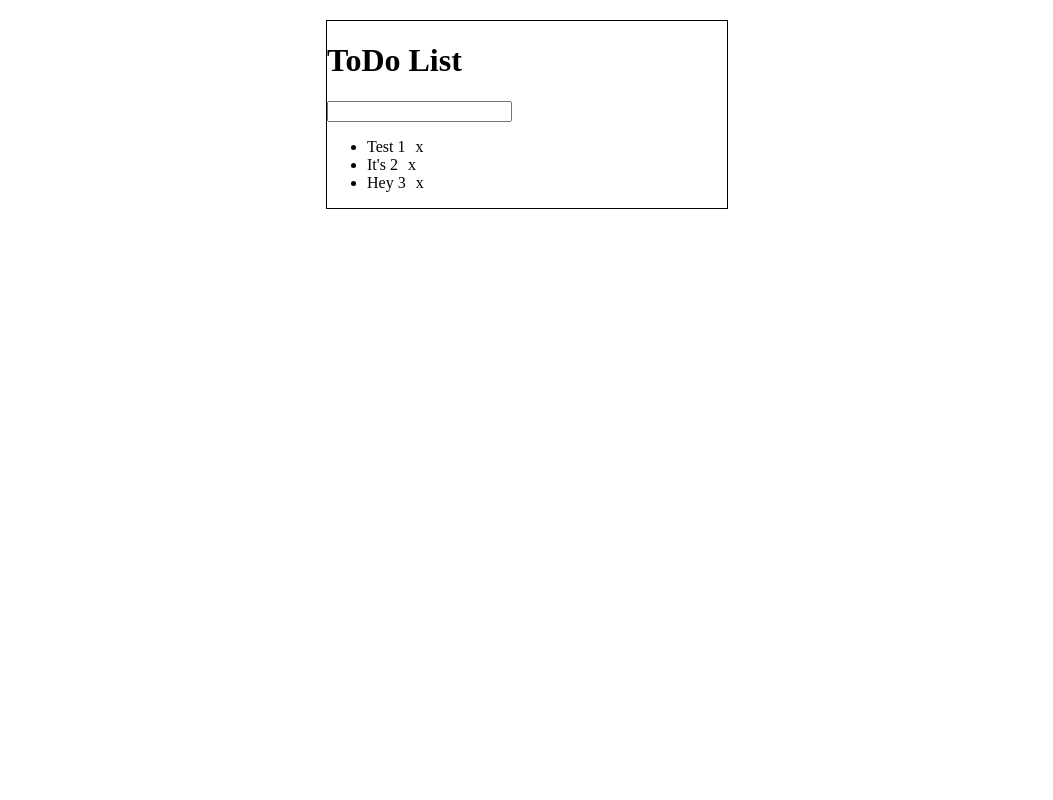
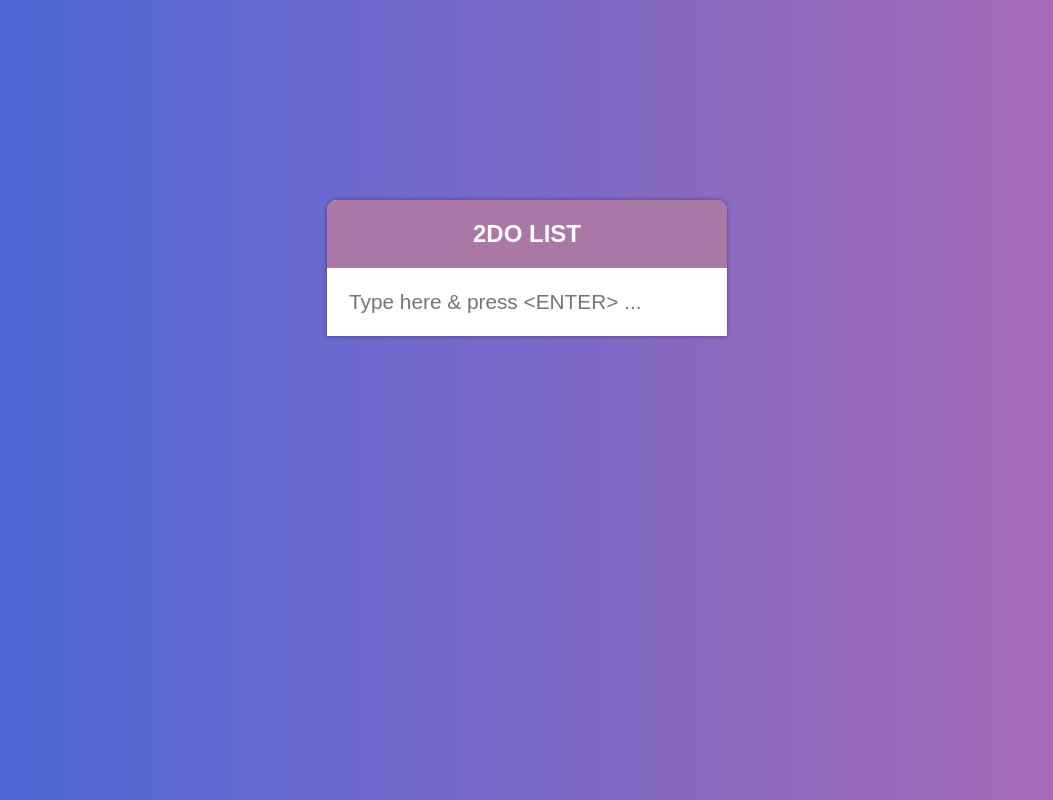
Before and after one commit to lukaszsobek/2Do, a plain HTML site: page index.html in a window 1280 px wide. Shown: the whole page, without its empty margins (113-1166 px from the left). Drawn offline with nearby package versions, Linux system fonts and the light colour scheme.

Commit message:
- adds styling to make the list look better

```diff
--- a/assets/css/style.css
+++ b/assets/css/style.css
@@ -1,11 +1,54 @@
 body {
 	font-size: 16px;
+	font-family: "Veranda", sans-serif;
+	box-sizing: border-box;
+
+	background: #4568dc; /* fallback for old browsers */
+    background: -webkit-linear-gradient(to right, #4568dc, #b06ab3); /* Chrome 10-25, Safari 5.1-6 */
+    background: linear-gradient(to right, #4568dc, #b06ab3); /* W3C, IE 10+/ Edge, Firefox 16+, Chrome 26+, Opera 12+, Safari 7+ */
 }
 
+
 .container {
-	border: 1px solid #000;
+	background-color: #eee;
+	box-shadow: 0 0 4px rgba(0,0,0,0.4);
+	border-radius: 10px 10px 0 0;
 	max-width: 400px;
-	margin: 20px auto;
+	margin: 200px auto;
+}
+
+
+header {
+	border-radius: 10px 10px 0 0 ;
+	background-color: #AA78A6;
+	color: #fff;
+	font-weight: bold;
+	font-size: 150%;
+	padding: 20px;
+	text-align: center;
+	text-transform: uppercase;
+}
+
+
+input {
+	box-sizing: border-box;
+	border: 2px solid #fff;
+	font-size: 130%;
+	width: 100%;
+	padding: 20px;
+}
+
+
+input:focus {
+	border: 3px solid #B8BAC8;
+	outline: none;
+}
+
+
+ul {
+	margin: 0;
+	padding: 0;
+	list-style-type: none;
 }
 
 
@@ -14,13 +57,27 @@ li {
 	-moz-user-select: none;     /* Firefox all */
 	-ms-user-select: none;      /* IE 10+ */
 	user-select: none;          /* Likely future */
+
+	padding: 20px;
+	height: 20px;
+	line-height: 20px;
+
+	color: #666;
+	font-weight: bold;
+
 }
+
+
+li:nth-child(odd) {		background-color: #eee; }
+li:nth-child(even) {	background-color: #fff; }
+
 
 .markedDone {
 	text-decoration: line-through;
 	color: #666;
 }
 
+
 li span {
 	margin-left: 10px;
 }
--- a/index.html
+++ b/index.html
@@ -2,22 +2,17 @@
 <html lang="en">
 <head>
 	<meta charset="UTF-8"/>
-	<title>ToDo List</title>
+	<title>2Do List</title>
 	<link rel="stylesheet" href="assets/css/style.css"/>
 	<script src="assets/js/lib/jquery-3.2.1.min.js"></script>
 </head>
 <body>
 
 	<div class="container">
-		<header>
-			<h1>ToDo List</h1>
-			<input type="text">
-		</header>
+		<header>2Do List</header>
+		<input type="text" placeholder="Type here & press <ENTER> ...">
 		<section>
 			<ul>
-				<li>Test 1<span>x</span></li>
-				<li>It's 2<span>x</span></li>
-				<li>Hey 3<span>x</span></li>
 			</ul>
 		</section>
 		<footer></footer>
```
